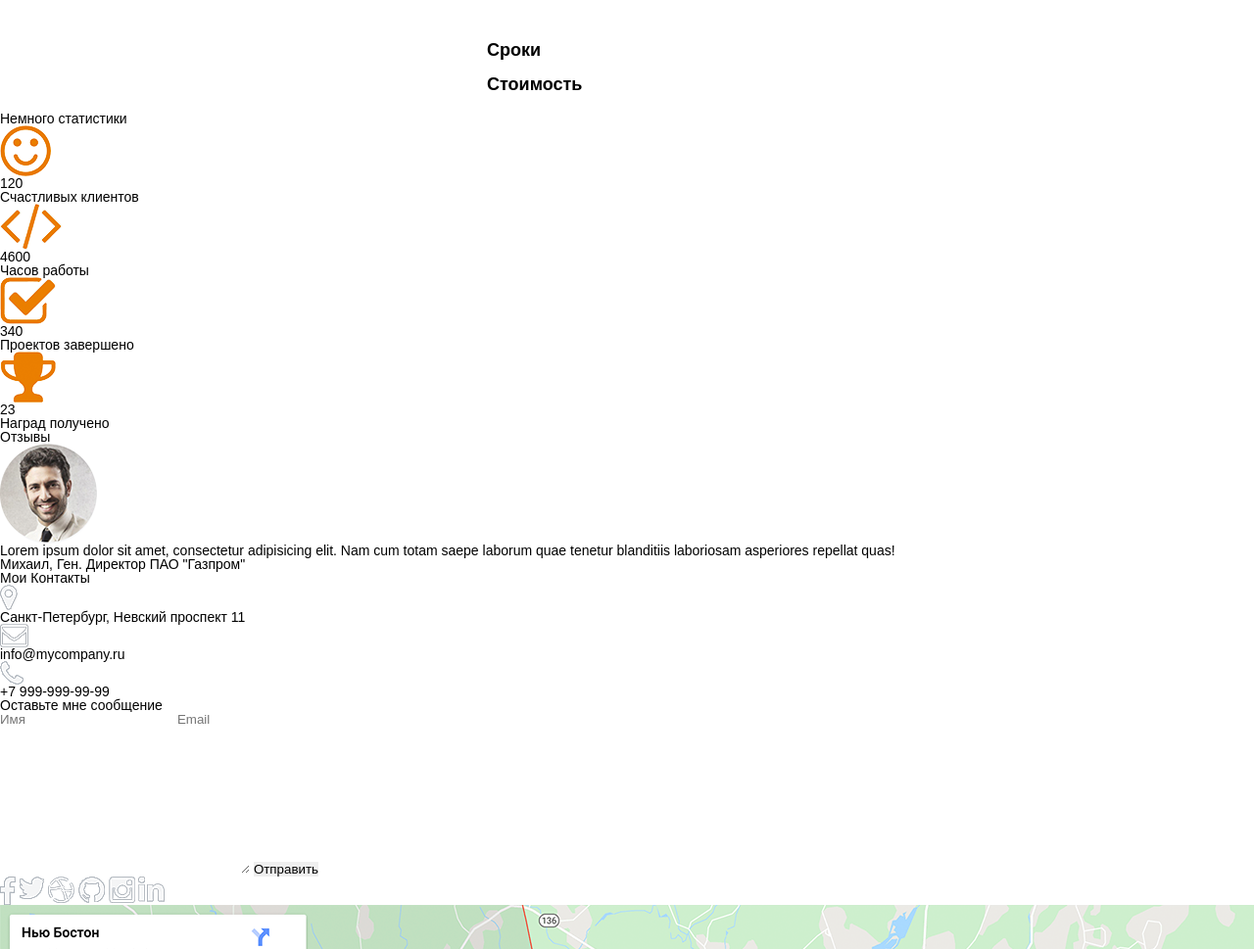
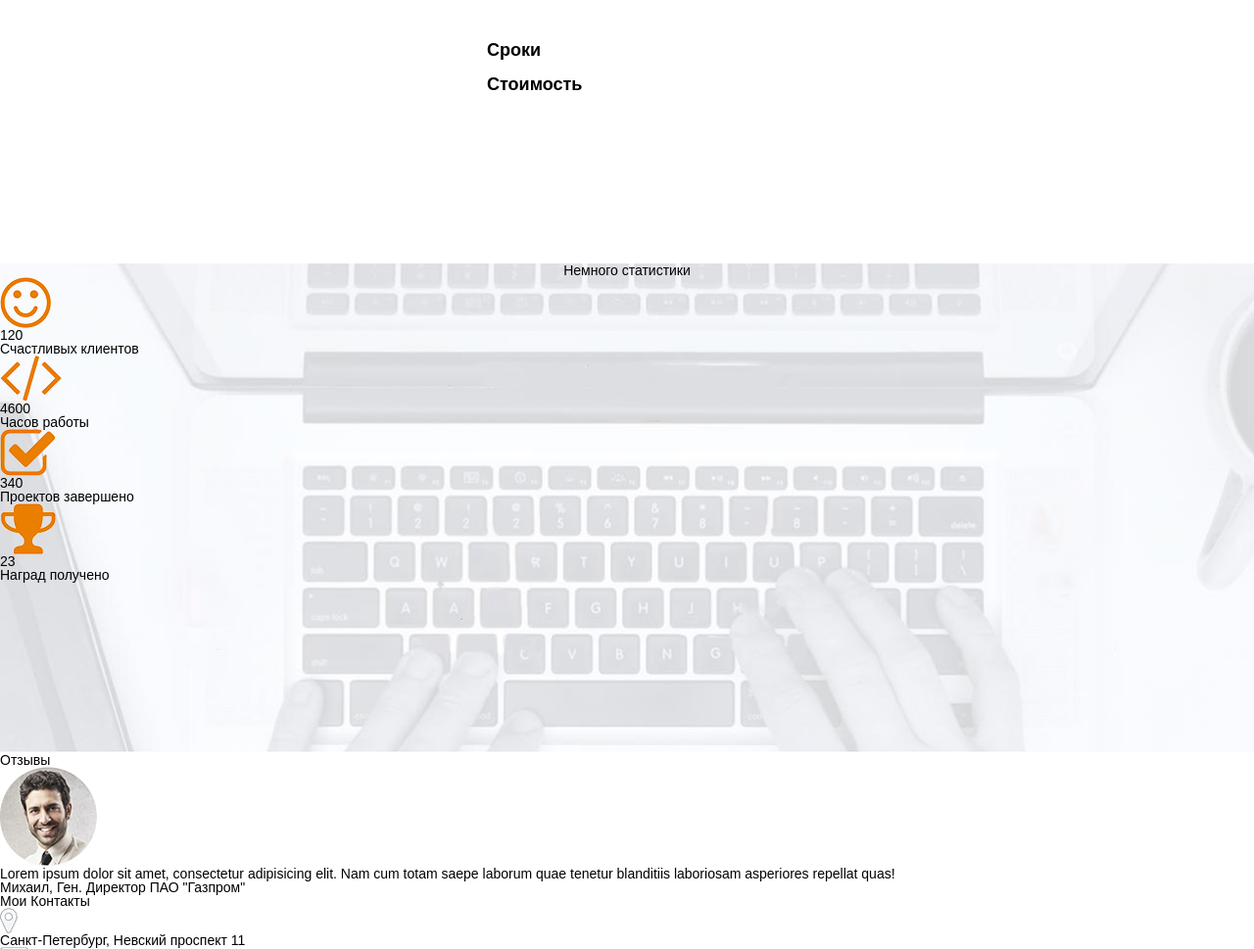
Before and after one commit to Aleksey02ry/Aleksey02ry.github.io, a plain HTML site: page src/index.html in a window 1280 px wide. Shown: the part 3799-4768 px from the top of the page at 98% size. Drawn offline with Linux system fonts and the light colour scheme.

Commit message:
обновил

```diff
--- a/src/css/style.css
+++ b/src/css/style.css
@@ -245,6 +245,7 @@
     border: 0px solid;
     background: #eeeeee;
     padding: 21px 734px 21px 0px;
+    width: 890px;
 }
 
 .srok{
@@ -272,3 +273,15 @@
     font-size: 18px;
     font-weight: bolder;
 }
+
+.statistic_container{
+    margin: 155px 0px 0px 0px;
+    width: 100%;
+    height: 500px;
+    background: url(../img/bg3.jpg) center/cover no-repeat;
+}
+
+.statistic_container h2{
+    text-align: center;
+    margin: 103px 0px 0px 0px;
+}
```
